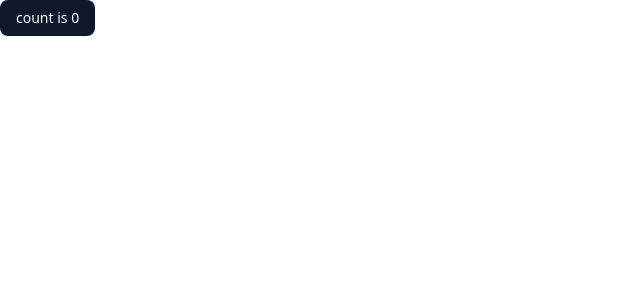
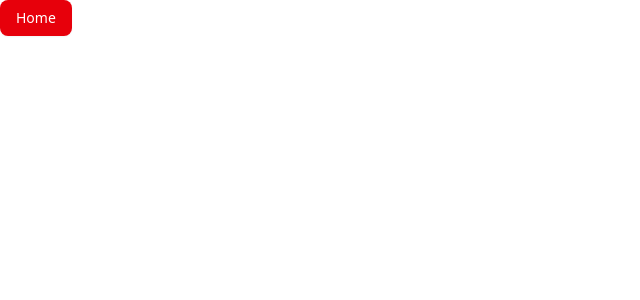
Before and after one commit to chorri/signpe, a React (Vite) app in the folder frontend/: page / in a window 1280 px wide. Shown: the top 300 px of the page, without its empty margins (0-640 px from the left). Built offline with nearby package versions, Linux system fonts and the light colour scheme.

Commit message:
chore: final project config
Signed-off-by: ByeBye-Sama <joaquin.byebye@gmail.com>

```diff
--- a/frontend/package.json
+++ b/frontend/package.json
@@ -41,6 +41,7 @@
     "prettier": "3.5.3",
     "tw-animate-css": "^1.3.0",
     "typescript": "5.8.3",
-    "vite": "6.3.5"
+    "vite": "6.3.5",
+    "vite-tsconfig-paths": "5.1.4"
   }
 }
--- a/frontend/src/app.tsx
+++ b/frontend/src/app.tsx
@@ -1,14 +1,16 @@
-import { useState } from 'react'
+import { BrowserRouter as Router, Route, Routes } from 'react-router-dom'
 
-import { Button } from 'components'
+import { Dashboard, Home, Login } from 'pages'
 
 function App() {
-  const [count, setCount] = useState(0)
-
   return (
-    <>
-      <Button onClick={() => setCount(count => count + 1)}>count is {count}</Button>
-    </>
+    <Router>
+      <Routes>
+        <Route path="/" element={<Home />} />
+        <Route path="/login" element={<Login />} />
+        <Route path="/dashboard" element={<Dashboard />} />
+      </Routes>
+    </Router>
   )
 }
 
--- a/frontend/vite.config.ts
+++ b/frontend/vite.config.mjs
@@ -1,15 +1,17 @@
 import { defineConfig } from 'vite'
+import tailwindcss from '@tailwindcss/vite'
 import react from '@vitejs/plugin-react-swc'
+import tsconfigPaths from 'vite-tsconfig-paths'
 import path from 'path'
 
 // https://vite.dev/config/
 export default defineConfig({
-  plugins: [react()],
+  plugins: [react(), tailwindcss(), tsconfigPaths()],
   build: {
     outDir: path.resolve(__dirname, '../static/dist'),
     emptyOutDir: true,
   },
-  base: '/static/dist/',
+  base: '/',
   server: {
     proxy: {
       '/predict': 'http://localhost:10000',
```
Also changed, not shown: 1 other file (tests, documents, lock files or other folders).
